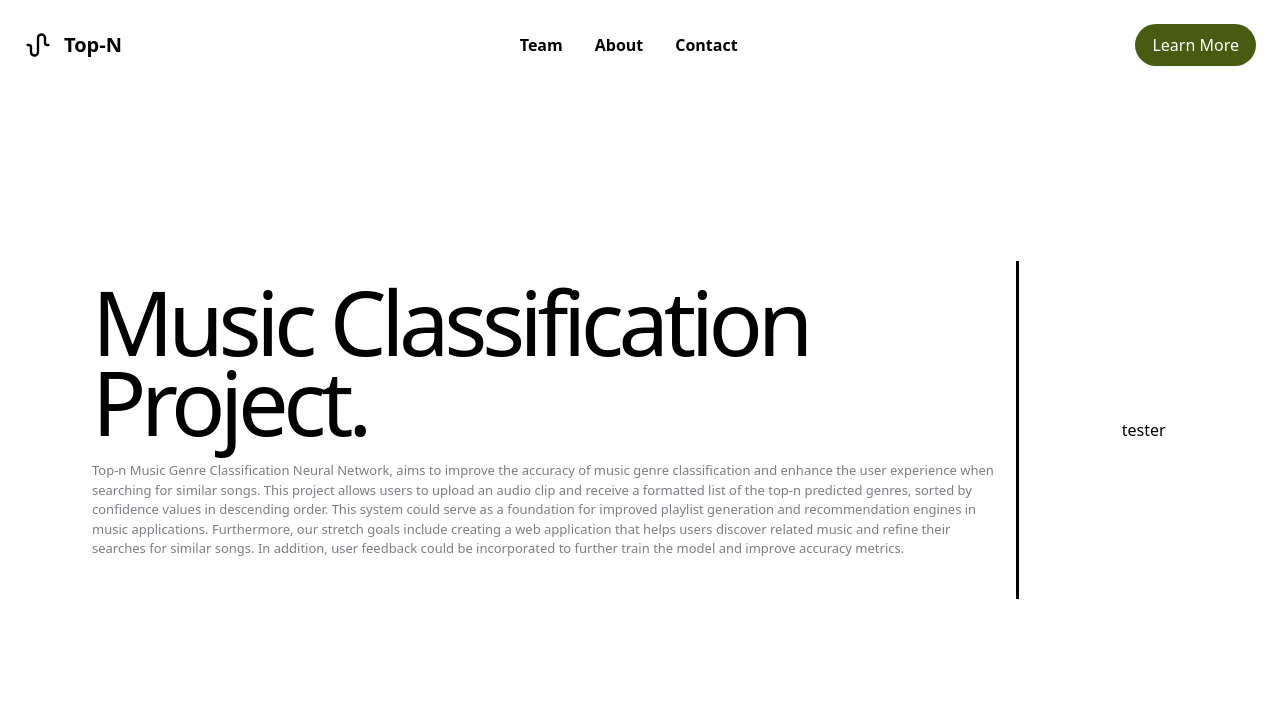
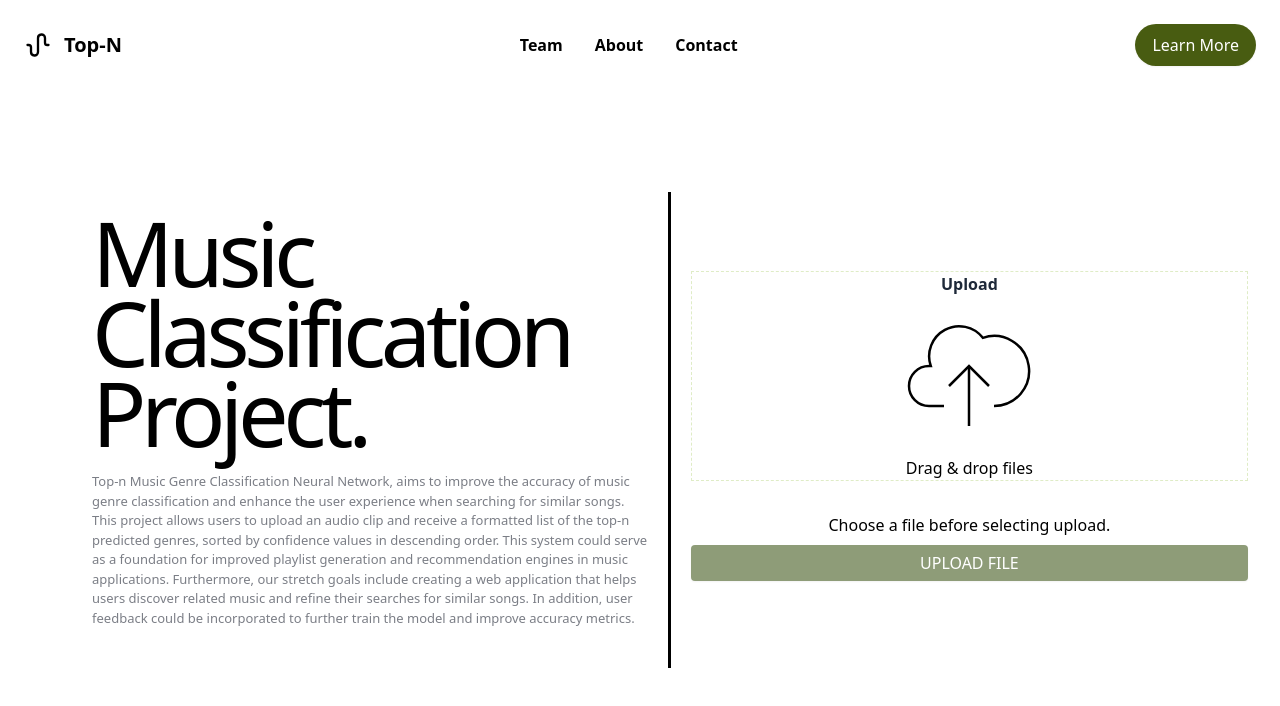
Before and after one commit to Music-Classification-Project/top-n-music-classification, a React (Vite) app in the folder frontend-vite/: page / in a window 1280 px wide. Shown: the top 706 px of the page. Built offline with nearby package versions, Linux system fonts and the light colour scheme.

Commit message:
Homepage added

```diff
--- a/frontend-vite/src/components/MainBody.jsx
+++ /dev/null
@@ -1,11 +0,0 @@
-import React from 'react';
-
-const MainDisplay = () => {
-
-    <div class="columns-2">
-        <div class="col-start-1 col-end-2">test</div>
-        <div class="col-start-2">test</div>
-    </div>
-}
-
-export default MainDisplay
--- a/frontend-vite/src/components/NavBar.jsx
+++ b/frontend-vite/src/components/NavBar.jsx
@@ -1,10 +1,11 @@
 import React from "react";
 import soundWave from "../assets/audio-wave.svg"
+
+/* Navbar Element - to be placed in header of every page. */
 
 const Navbar = () => {
     /*
     Navbar to be displayed at the header of every page.
-    TODO: auto adjust the the width to window size
     */
 
     return (
--- /dev/null
+++ b/frontend-vite/src/components/UploadElement.jsx
@@ -0,0 +1,98 @@
+import React, { useState } from 'react';
+import axios from 'axios';
+import upload from "../assets/cloud-upload.svg";
+
+function UploadElement(){
+    /*
+    Allows user to upload a file from their local drive.
+    File is sent to the backend via a POST request.
+    Data received is then displayed below the file upload form.
+    */
+   // SET file
+    const [selectedFile, setSelectedFile] = useState(null);
+    const apiUrl = "http://localhost:5000"
+
+    // Set selected file when user chooses a file
+    const onFileChange = (event) => {
+        setSelectedFile(event.target.files[0])
+    }
+
+    // Saves the file as a Formdata object
+    const onFileUpload = () => {
+        const formData = new FormData();
+        formData.append(
+            "myFile",
+            selectedFile,
+            selectedFile.name
+        );
+        console.log(selectedFile);
+        axios.post(`${apiUrl}/v1/genres/music`, selectedFile);
+    };
+
+    // IF file is selected return file details. Else, prompt the user to select a file.
+    const fileData = () => {
+        if (selectedFile) {
+            return (
+                <div class ="text-left text-lightgrey">
+                    <div class="font-bold">Uploaded:</div>
+                    <p class="flex border-1 border-solid border-lightgreen px-2 my-2"> {selectedFile.name} </p>
+                </div>
+            );
+        } else {
+            return (
+                    <h4>Choose a file before selecting upload.</h4>
+            );
+        };
+    };
+
+    // Handle form submission to fetch data from selected endpoint
+    const handleSubmit = (e) => {
+        e.preventDefault();
+        console.log("Selected endpoint: ", selectedOption);
+
+        try {
+            fetch(`${apiUrl}` + selectedOption)
+            .then((res) => res.text())
+            .then((text) => {
+                setData(text);
+            });
+        }
+        catch (error) {
+            console.error("Error fetching data from endpoint:", error);
+        }};
+
+        return (
+        <fieldset>
+            <label for="doc">
+
+                <div class="border-1 border-dashed border-lightgreen align-center my-4 grid grid-cols-1 justify-items-center">
+                    <div>
+                        <div class="font-[DM Sans] font-bold text-gray-800">Upload</div>
+                    </div>
+                    <img src={upload} class="object-scale-down h-40 w-90" alt="upload icon" />
+                        <input type="file" id="doc" name="doc" onChange = {onFileChange} hidden/>
+                    <div>Drag & drop files</div>
+                </div>
+
+                <div class="py-4">
+                    <div class="">
+                    {fileData()}
+                    </div>
+                    <button
+                    class="text-white bg-midgreen rounded-sm hover:bg-success-strong focus:ring-4 focus:success-subtle shadow-xs text-small  w-full py-1.5 my-2 focus:outline-none"
+                    onClick={onFileUpload}>
+                    UPLOAD FILE
+                    </button>
+
+                </div>
+
+            </label>
+        </fieldset>
+    )
+
+}
+
+
+
+
+export default UploadElement
--- a/frontend-vite/src/index.css
+++ b/frontend-vite/src/index.css
@@ -1,4 +1,8 @@
 @import "tailwindcss";
+@layer theme, base, components, utilities;
+@import "tailwindcss/theme.css" layer(theme);
+@import "tailwindcss/preflight.css" layer(base);
+@import "tailwindcss/utilities.css" layer(utilities);
 
 
 html, body, :root {
@@ -14,5 +18,7 @@ html, body, :root {
   --color-midgreen: #8E9C78;
   --color-lightgreen: #DFECC6;
   --color-lightgrey: #7B7E86;
+  --color-grey: #454545;
   --tracking-1: 0.06em;
+
 }
--- a/frontend-vite/src/main.jsx
+++ b/frontend-vite/src/main.jsx
@@ -4,18 +4,20 @@ import Endpoint from './components/endpoint-test/EndpointTest.jsx'
 import './index.css'
 import App from './App.jsx'
 import Navbar from './components/NavBar.jsx'
-import MainBody from './components/MainBody.jsx'
+import MainBody from './components/UploadElement.jsx'
+import UploadElement from './components/UploadElement.jsx'
 
 
 createRoot(document.getElementById('root')).render(
   <StrictMode>
     <Navbar />
     <div class="flex divide-x-3 h-full align-middle">
-      <div class="self-center align-center w p-5">
+      <div class="self-center align-center w-full p-5">
       <h1 class = "font-[DM Sans] -tracking-1 leading-20 text-left text-[90px] ">Music Classification Project.</h1>
       <p class="font-[DM Sans] text-left text-[13px] text-lightgrey py-5">Top-n Music Genre Classification Neural Network, aims to improve the accuracy of music genre classification and enhance the user experience when searching for similar songs. This project allows users to upload an audio clip and receive a formatted list of the top-n predicted genres, sorted by confidence values in descending order. This system could serve as a foundation for improved playlist generation and recommendation engines in music applications. Furthermore, our stretch goals include creating a web application that helps users discover related music and refine their searches for similar songs. In addition, user feedback could be incorporated to further train the model and improve accuracy metrics.</p>
       </div>
-      <div class="w-full self-center">tester</div>
+
+      <div class="self-center align-center w-full p-5"><UploadElement /></div>
     </div>
   </StrictMode>,
 )
```
Also changed, not shown: frontend-vite/src/assets/cloud-upload.svg (added).
